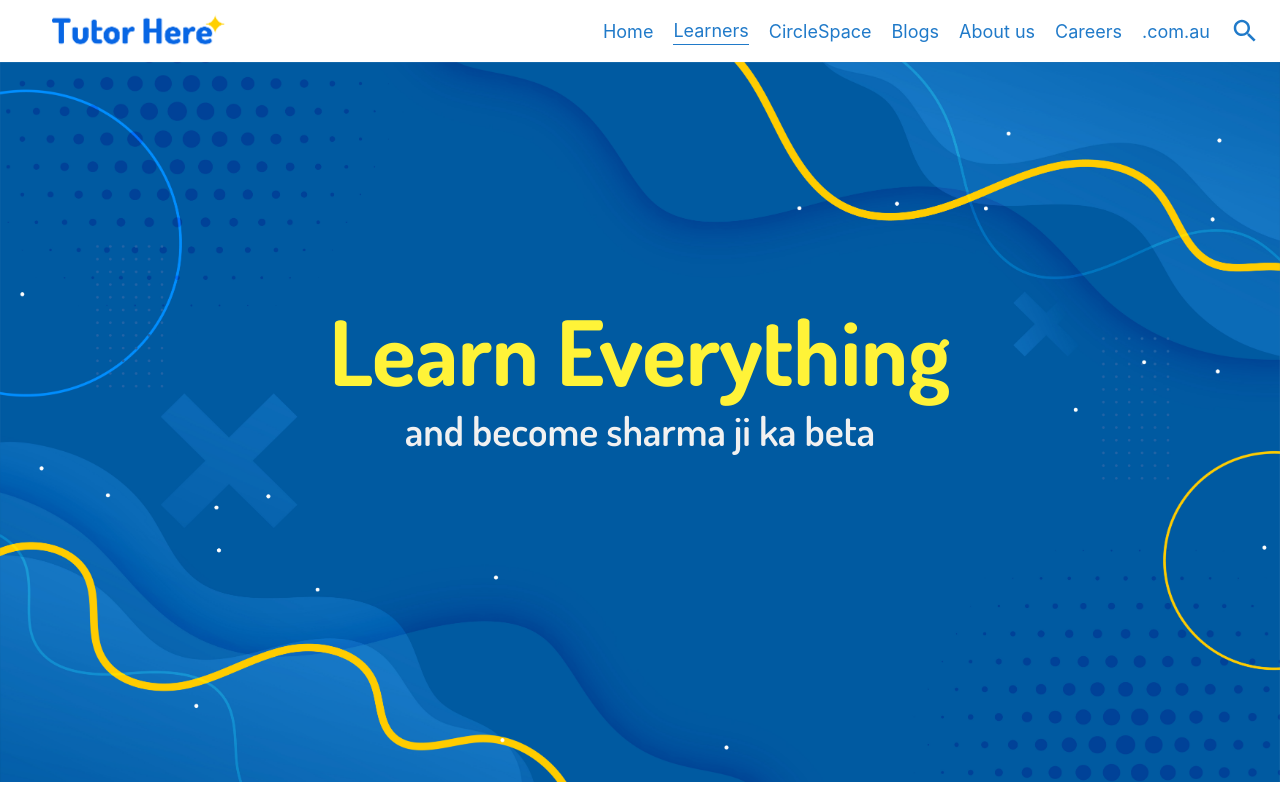
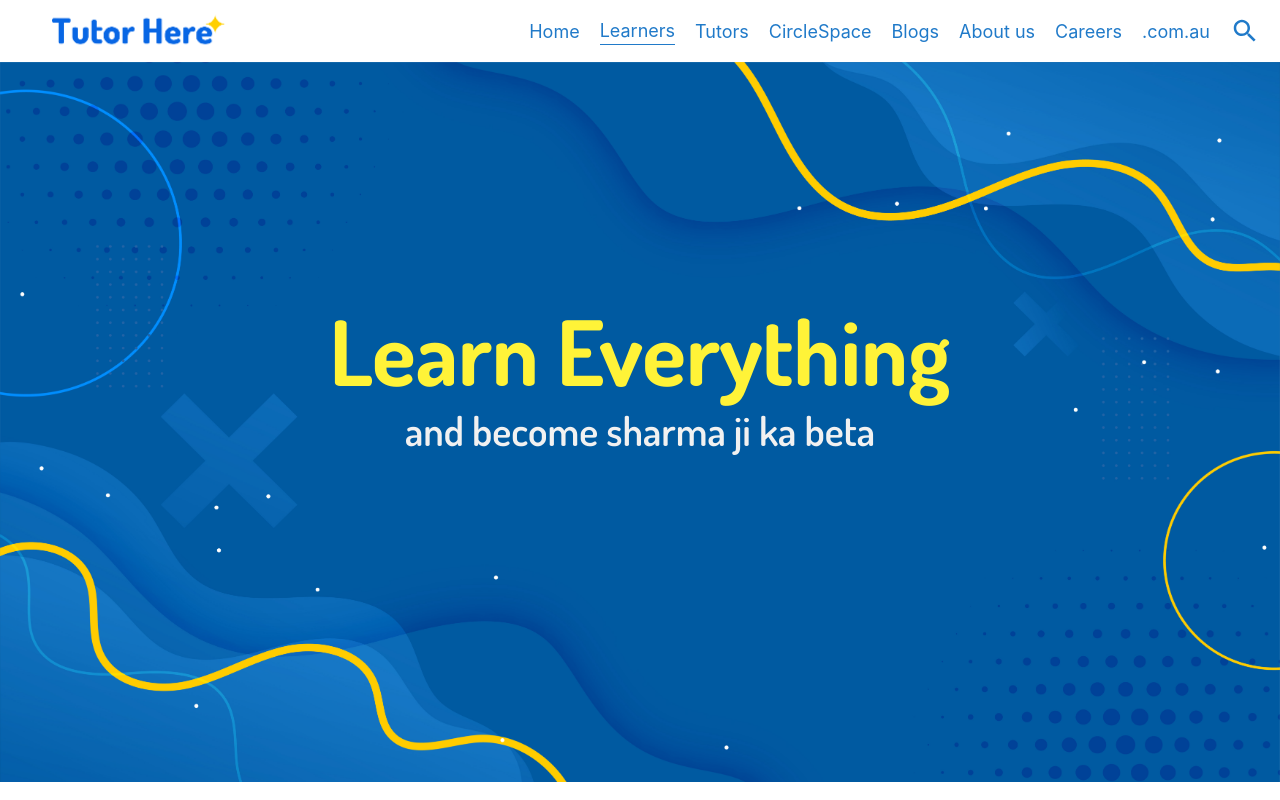
Before and after one commit to Manish889/Tutor_Here_Repo, a React (Create React App) app: page /learners in a window 1280 px wide. Shown: the top 800 px of the page. Built offline with nearby package versions, Linux system fonts and the light colour scheme.

Commit message:
Created Tutors page

```diff
--- a/src/App.js
+++ b/src/App.js
@@ -1,5 +1,6 @@
-import CareerPage from './Routes/CareerPage/Index'
+import Home from './Routes/Home/Index'
 import AboutUsPageManish from './Routes/AboutUsPage/AboutUsPageManish';
+import Tutors from './Routes/Tutors/Index';
 import LearnersPage from './Routes/Learners/LearnersPage';
 import Blogs from './Routes/Blogs/Index';
 import { BrowserRouter as Router, Switch, Route  } from 'react-router-dom';
@@ -9,8 +10,9 @@ function App() {
     <>
       <Router>
         <Switch>
+          <Route path='/' exact component={Home}/>
+          <Route path='/tutors' exact component={Tutors}/>
           <Route path='/aboutus' exact component={AboutUsPageManish}/>
-          <Route path='/' exact component={CareerPage}/>
           <Route path='/learners' exact component={LearnersPage}/>
           <Route path='/blogs' exact component={Blogs}/>
         </Switch>
--- a/src/MyComponents/Header/Navbar.js
+++ b/src/MyComponents/Header/Navbar.js
@@ -24,6 +24,10 @@ const Navbar = () => {
 
           <NavLink activeClassName="navbar1__active" to="/learners">
             <li className="navbar1__item1"> Learners</li>
+          </NavLink>
+
+          <NavLink activeClassName="navbar1__active" to="/tutors">
+            <li className="navbar1__item1"> Tutors</li>
           </NavLink>
 
           <NavLink activeClassName="navbar1__active" to="/circlespace">
--- /dev/null
+++ b/src/Routes/Tutors/Index.js
@@ -0,0 +1,15 @@
+import React from 'react'
+import Header from '../../MyComponents/Header/Navbar';
+import Footer from '../../MyComponents/Footer/Index';
+import BgImgText from '../../MyComponents/BgImgText/BgImgText';
+ const LearnersPage = () => {
+     return (
+        <>
+        <Header/>
+        <BgImgText toptext='Learn Everything' bottomtext='and become sharma ji ka beta' />
+        <Footer />
+        </>
+     );
+ }
+
+ export default LearnersPage;
```
Also changed, not shown: src/Routes/Home/Index.js (renamed from src/Routes/CareerPage/Index.js, +6 -7 lines), src/Routes/Home/style.css (renamed from src/Routes/CareerPage/style.css), src/Routes/Tutors/style.css (added).
